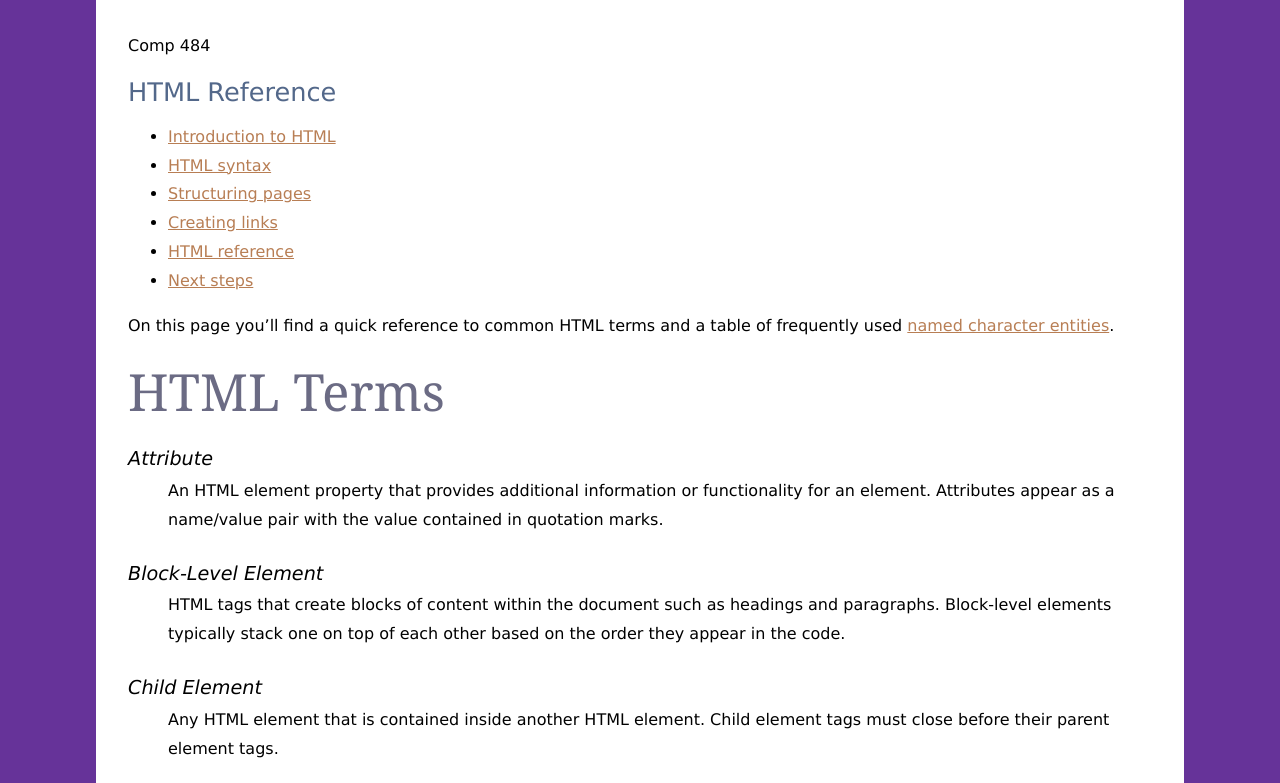
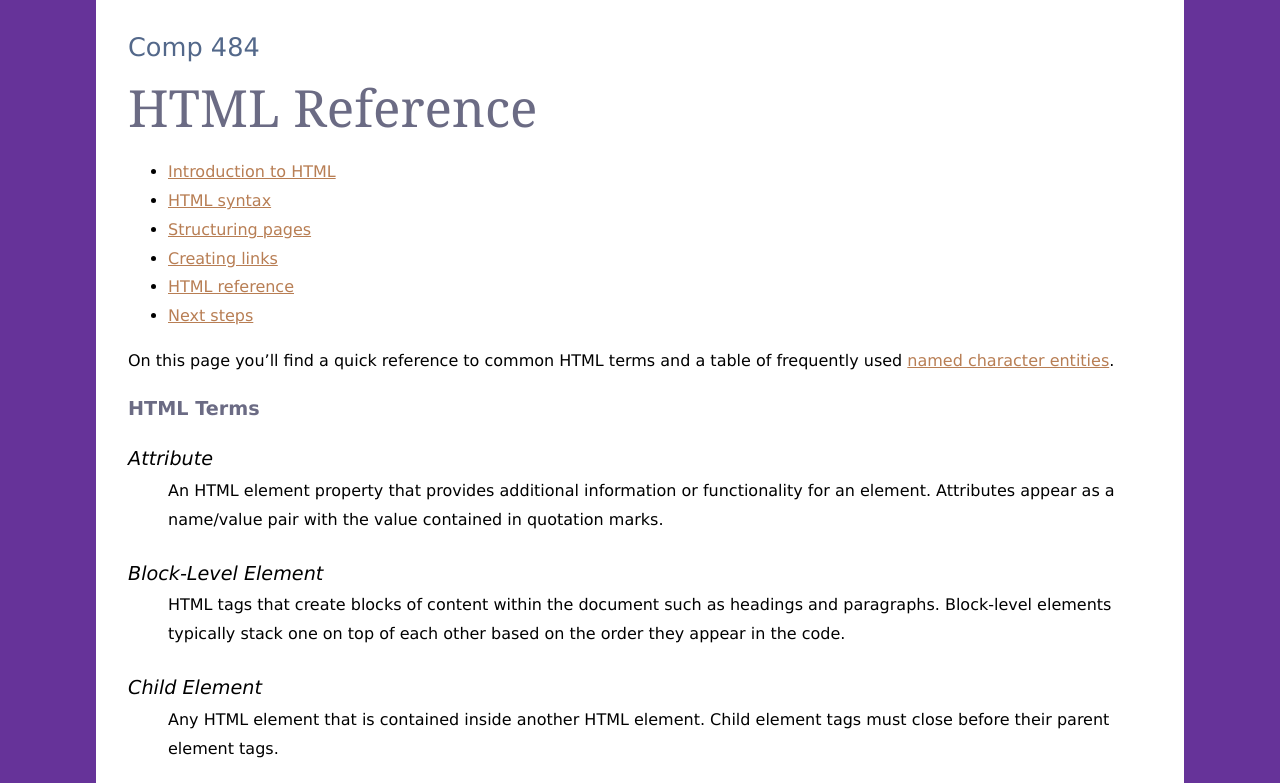
Before and after one commit to P-Yolotl/HW1_Pablo-Torres.github.io, a plain HTML site: page reference.html in a window 1280 px wide. Shown: the top 783 px of the page. Drawn offline with Linux system fonts and the light colour scheme.

Commit message:
Refactor HTML Reference page structure and content
Updated HTML structure and content for reference page.

```diff
--- a/reference.html
+++ b/reference.html
@@ -6,8 +6,8 @@
 <link href="_css/styles.css" rel="stylesheet" type="text/css">
 </head>
 <body>
-<p>Comp 484</p>
-<h1>HTML Reference</h1>
+<h1>Comp 484</h1>
+<h2>HTML Reference</h2>
 
 <ul>
   <li><a href="index.html" title="Introduction to HTML">Introduction to HTML</a></li>
@@ -20,7 +20,7 @@
 
 <p>On this page you&rsquo;ll find a quick reference to common HTML terms and a table of frequently used <a href="#named">named character entities</a>.</p>
 
-<h2>HTML Terms</h2>
+<h3>HTML Terms</h3>
 
 <dl>
   <dt>Attribute</dt>
@@ -68,7 +68,7 @@
 </dl>
 <table id="named" border="1" cellspacing="0" cellpadding="0" summary="A quick reference of named character entities, including an example of the character, a description, and the entity code.">
   <caption>
-Common Named Character Entities
+<h3> </h3>Common Named Character Entities </h3>
   </caption>
   <tr>
     <th scope="col">Character </th>
```
